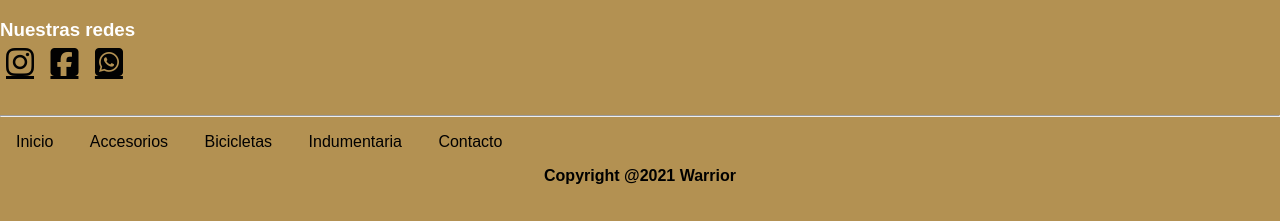
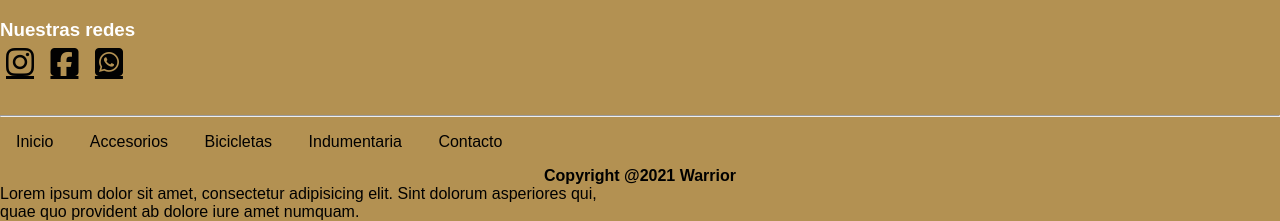
Before and after one commit to guerreroArg/coder-dw-24530, a plain HTML site: page index.html in a window 1280 px wide. Shown: the part 2341-2562 px from the top of the page. Before the commit the page ends 2526 px from the top, so only its background shows below. Drawn offline with Linux system fonts and the light colour scheme.

Commit message:
Agregue Lorem a footer

```diff
--- a/index.html
+++ b/index.html
@@ -96,6 +96,8 @@
             </ul>
         </nav>
         <h3 class="footerText"> Copyright @2021 Warrior</h3>
+        <p>Lorem ipsum dolor sit amet, consectetur adipisicing elit. Sint dolorum asperiores qui, <br>
+             quae quo provident ab dolore iure amet numquam.</p>
     </footer>
 
 </body>
```
